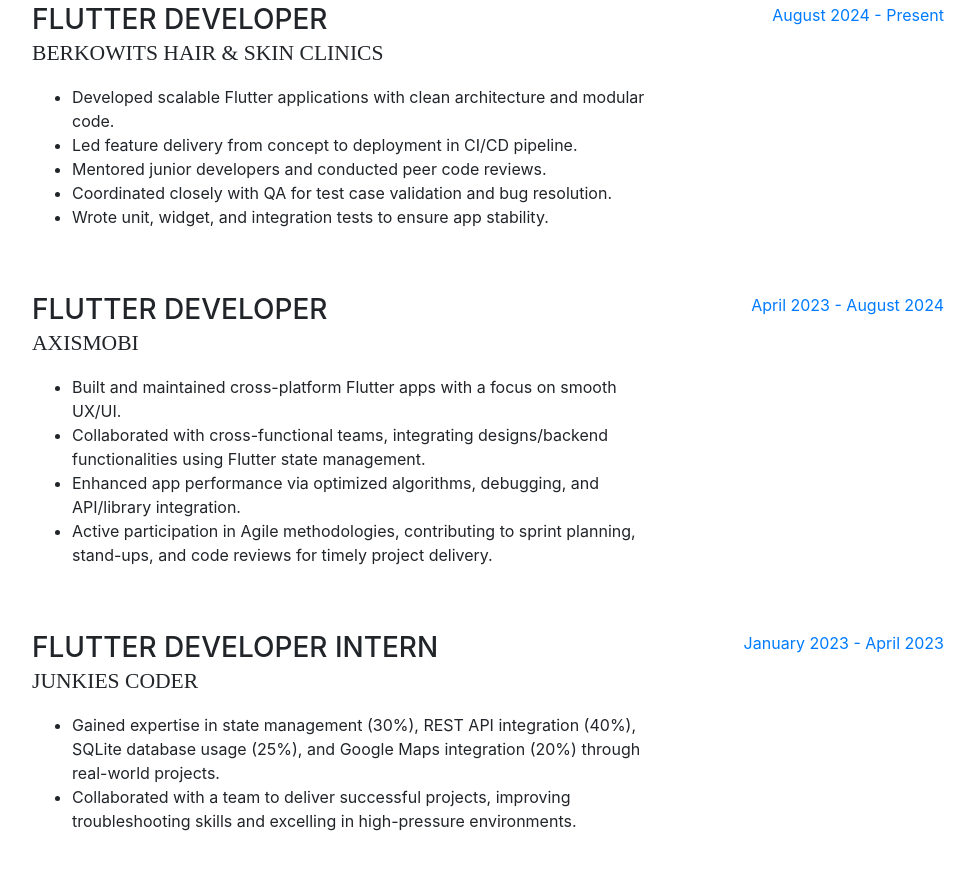
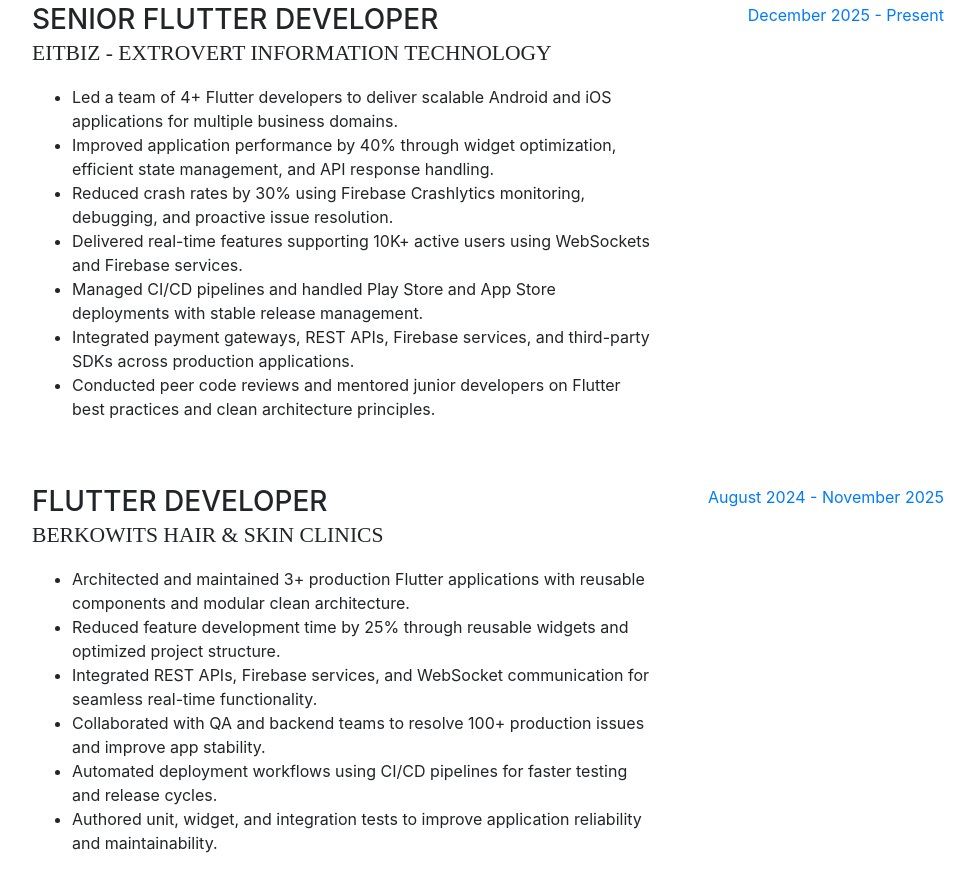
Before and after one commit to amanvermanbd11111/my_portfolio.github.io, a website with bundled scripts: page index.html in a window 1280 px wide. Shown: the part 931-1805 px from the top of the page, without its empty margins (288-1263 px from the left). Built offline with nearby package versions, Linux system fonts and the light colour scheme; a small style sheet from the web is missing; a web font is replaced by a local one.

Commit message:
updated the changes

```diff
--- a/index.html
+++ b/index.html
@@ -85,10 +85,10 @@ main() {
 }<pre></pre>
 </pre></h3>
 
-          <div class="subheading mb-5">Noida · Uttar Pradesh, India · (+91) 9599413253 ·
+          <div class="subheading mb-5">NSP · New Delhi, Delhi, India · (+91) 9599413253 ·
             <a href="mailto:amanvermanbd11111@gmail.com">amanvermaofficial.08@gmail.com</a>
           </div>
-          <p class="mb-5">Flutter Developer with 2.5+ years of experience building responsive, cross-platform mobile apps. Skilled in Dart, API integration, state management, and performance optimization. Deployed 20+ apps on Google Play Store and 5+ on Apple App Store. Strong team collaborator with a focus on clean code, scalable architecture, and delivering seamless user experiences.</p>
+          <p class="mb-5">Flutter Developer with 3.5+ years of experience building responsive, cross-platform mobile apps. Skilled in Dart, API integration, state management, and performance optimization. Deployed 20+ apps on Google Play Store and 5+ on Apple App Store. Strong team collaborator with a focus on clean code, scalable architecture, and delivering seamless user experiences.</p>
           <ul class="list-inline list-social-icons mb-0">
 
             <li class="list-inline-item">
@@ -127,20 +127,43 @@ main() {
         <div class="my-auto">
           <h2 class="mb-5">Experience</h2>
 
+
+          <div class="resume-item d-flex flex-column flex-md-row mb-5">
+            <div class="resume-content mr-auto">
+              <h3 class="mb-0">Senior Flutter Developer</h3>
+              <div class="subheading mb-3">EitBiz - Extrovert Information Technology</div>
+                <ul>
+        <li>Led a team of 4+ Flutter developers to deliver scalable Android and iOS applications for multiple business domains.</li>
+        <li>Improved application performance by 40% through widget optimization, efficient state management, and API response handling.</li>
+        <li>Reduced crash rates by 30% using Firebase Crashlytics monitoring, debugging, and proactive issue resolution.</li>
+        <li>Delivered real-time features supporting 10K+ active users using WebSockets and Firebase services.</li>
+        <li>Managed CI/CD pipelines and handled Play Store and App Store deployments with stable release management.</li>
+        <li>Integrated payment gateways, REST APIs, Firebase services, and third-party SDKs across production applications.</li>
+        <li>Conducted peer code reviews and mentored junior developers on Flutter best practices and clean architecture principles.</li>
+    </ul>
+            </div>
+            <div class="resume-date text-md-right">
+              <span class="text-primary">December 2025 - Present</span>
+            </div>
+          </div>
+
+
           <div class="resume-item d-flex flex-column flex-md-row mb-5">
             <div class="resume-content mr-auto">
               <h3 class="mb-0">Flutter Developer</h3>
               <div class="subheading mb-3">Berkowits Hair & Skin Clinics</div>
                 <ul>
-        <li>Developed scalable Flutter applications with clean architecture and modular code.</li>
-        <li>Led feature delivery from concept to deployment in CI/CD pipeline.</li>
-        <li>Mentored junior developers and conducted peer code reviews.</li>
-        <li>Coordinated closely with QA for test case validation and bug resolution.</li>
-        <li>Wrote unit, widget, and integration tests to ensure app stability.</li>
+        <li>Architected and maintained 3+ production Flutter applications with reusable components and modular clean architecture.</li>
+        <li>Reduced feature development time by 25% through reusable widgets and optimized project structure.</li>
+        <li>Integrated REST APIs, Firebase services, and WebSocket communication for seamless real-time functionality.</li>
+        <li>Collaborated with QA and backend teams to resolve 100+ production issues and improve app stability.</li>
+        <li>Automated deployment workflows using CI/CD pipelines for faster testing and release cycles.</li>
+        <li>Authored unit, widget, and integration tests to improve application reliability and maintainability.</li>
+
     </ul>
             </div>
             <div class="resume-date text-md-right">
-              <span class="text-primary">August 2024 - Present</span>
+              <span class="text-primary">August 2024 - November 2025</span>
             </div>
           </div>
 
@@ -149,10 +172,12 @@ main() {
               <h3 class="mb-0">Flutter Developer</h3>
               <div class="subheading mb-3">Axismobi</div>
                 <ul>
-        <li>Built and maintained cross-platform Flutter apps with a focus on smooth UX/UI.</li>
-        <li>Collaborated with cross-functional teams, integrating designs/backend functionalities using Flutter state management.</li>
-        <li>Enhanced app performance via optimized algorithms, debugging, and API/library integration.</li>
-        <li>Active participation in Agile methodologies, contributing to sprint planning, stand-ups, and code reviews for timely project delivery.</li>
+        <li>Engineered cross-platform Flutter applications with responsive UI/UX for Android and iOS platforms.</li>
+        <li>Optimized app rendering and API handling, reducing screen loading time by 35%.</li>
+        <li>Integrated multiple REST APIs, Firebase modules, and third-party libraries for scalable mobile solutions.</li>
+        <li>Participated in Agile/Scrum development processes including sprint planning, daily stand-ups, and feature estimation.</li>
+        <li>Diagnosed and resolved performance bottlenecks, improving overall application responsiveness and stability.</li>
+
     </ul>
             </div>
             <div class="resume-date text-md-right">
@@ -165,8 +190,10 @@ main() {
               <h3 class="mb-0">Flutter Developer Intern</h3>
               <div class="subheading mb-3">Junkies Coder</div>
                 <ul>
-        <li>Gained expertise in state management (30%), REST API integration (40%), SQLite database usage (25%), and Google Maps integration (20%) through real-world projects.</li>
-        <li>Collaborated with a team to deliver successful projects, improving troubleshooting skills and excelling in high-pressure environments.</li>
+        <li>Developed Flutter modules using GetX and Provider state management approaches.</li>
+        <li>Integrated REST APIs and managed local storage using SQLite and Hive databases.</li>
+        <li>Worked on Google Maps integration, debugging, and UI implementation for real-world applications.</li>
+        <li>Collaborated with senior developers in Agile-based workflows and contributed to production-level feature development.</li>
     </ul>
             </div>
             <div class="resume-date text-md-right">
@@ -390,17 +417,18 @@ main() {
           <ul class="fa-ul mb-0">
             <li>
               <i class="fa-li fa fa-trophy text-warning"></i>
-              Complete Flutter Development Bootcamp with Dart</li>
+              Published 20+ applications on Google Play Store and 5+ applications on Apple App Store.</li>
             <li>
               <i class="fa-li fa fa-trophy text-warning"></i>
-              ACSP JAVA+</li>
+              Improved application performance by up to 40% and reduced crash rates by 30%.</li>
             <li>
               <i class="fa-li fa fa-trophy text-warning"></i>
-              TCS iON Career Edge -Young Professional</li>
+              Supported scalable production deployments with CI/CD workflows and performance-focused architecture.</li>
             <li>
               <i class="fa-li fa fa-trophy text-warning"></i>
 
-              Participated in Hack-well, a 48-hour Hackathon, sponsored by Honeywell Technologies.</li>
+              Engineered cross-platform mobile applications for healthcare, AI, fitness, ride-sharing, and community sectors, enhancing user
+engagement by 20% through intuitive design.</li>
             <li>
               <i class="fa-li fa fa-trophy text-warning"></i>
 
```
